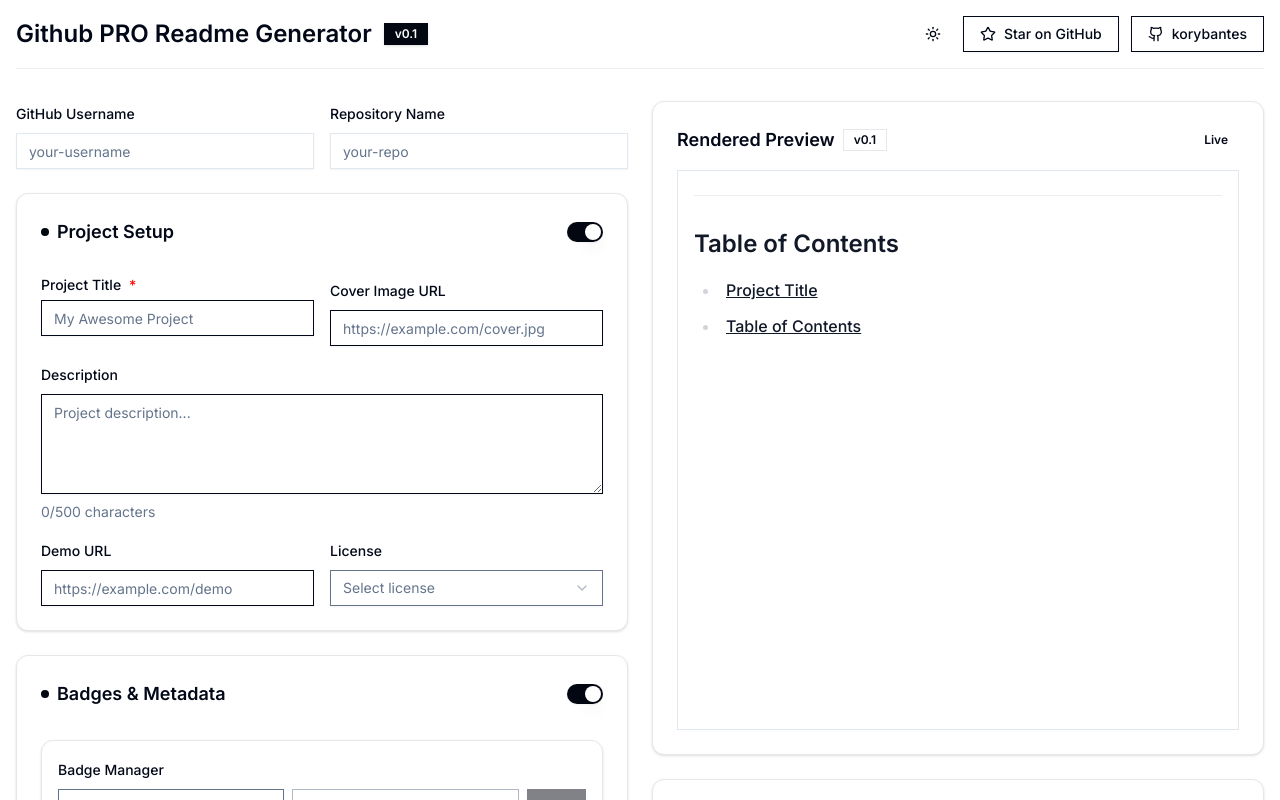
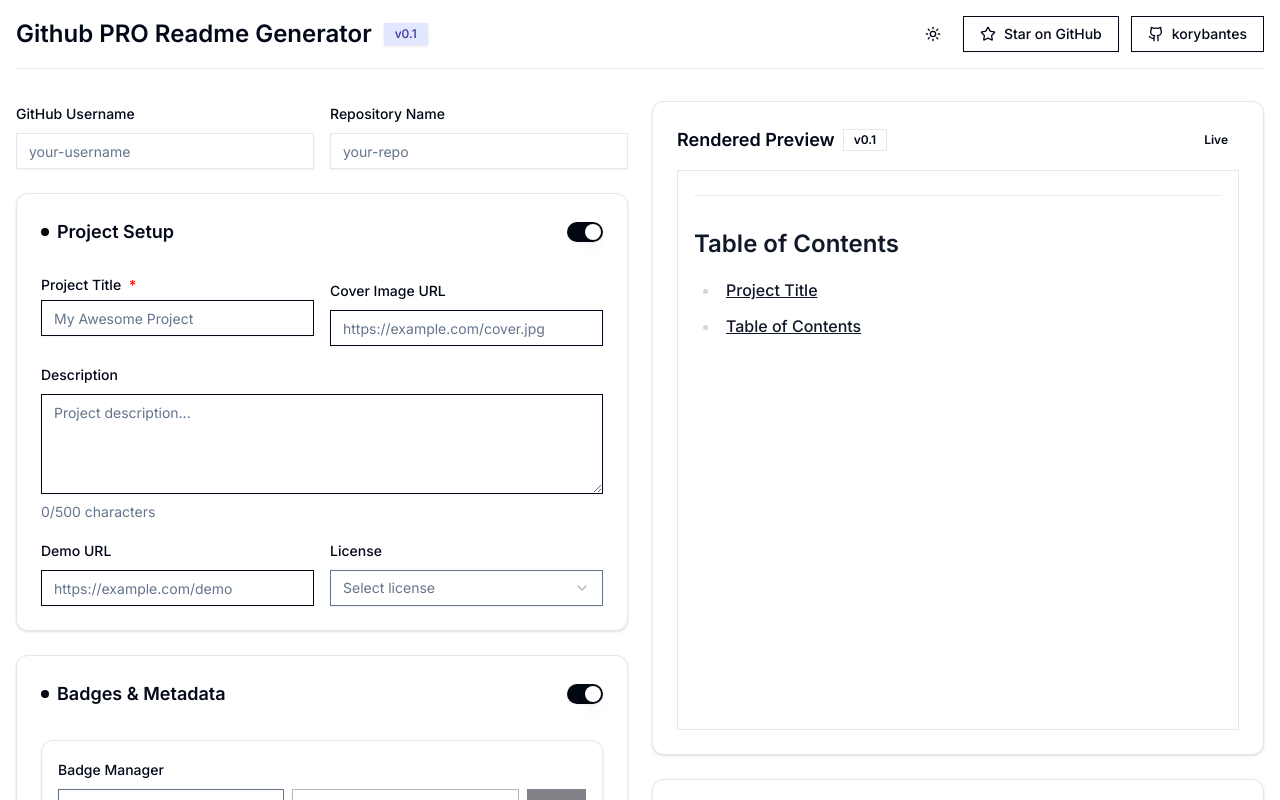
Before and after one commit to korybantes/github-pro-readme-generator, a Next.js app: page / in a window 1280 px wide. Shown: the top 800 px of the page. Built offline with nearby package versions, Linux system fonts and the light colour scheme.

Commit message:
ui updates badges added

```diff
--- a/src/app/page.tsx
+++ b/src/app/page.tsx
@@ -120,7 +120,7 @@ export default function Home() {
       <header className="flex items-center justify-between mb-8 pb-4 border-b-subtle">
         <div className="flex items-center gap-3">
           <h1 className="text-2xl font-semibold">Github PRO Readme Generator</h1>
-          <Badge color="orange">
+          <Badge className="bg-indigo-100 text-indigo-800 hover:bg-indigo-300 hover:text-indigo-900 text-xs font-medium me-2 px-2.5 py-0.5 rounded-sm dark:bg-yellow-900 dark:text-yellow-300">
             v0.1
           </Badge>
         </div>
--- a/src/components/badge-selector.tsx
+++ b/src/components/badge-selector.tsx
@@ -153,7 +153,7 @@ export function BadgeSelector({ badges, setBadges, username, repo }: {
         </div>
 
         {(selectedCategory === "GitHub Stats" && (!username || !repo)) && (
-          <p className="text-sm text-muted-foreground">
+          <p className="bg-red-100 text-red-800 text-xs font-medium me-2 px-2.5 py-0.5 flat dark:bg-red-900 dark:text-red-300">
             GitHub badges require username and repository name
           </p>
         )}
```
